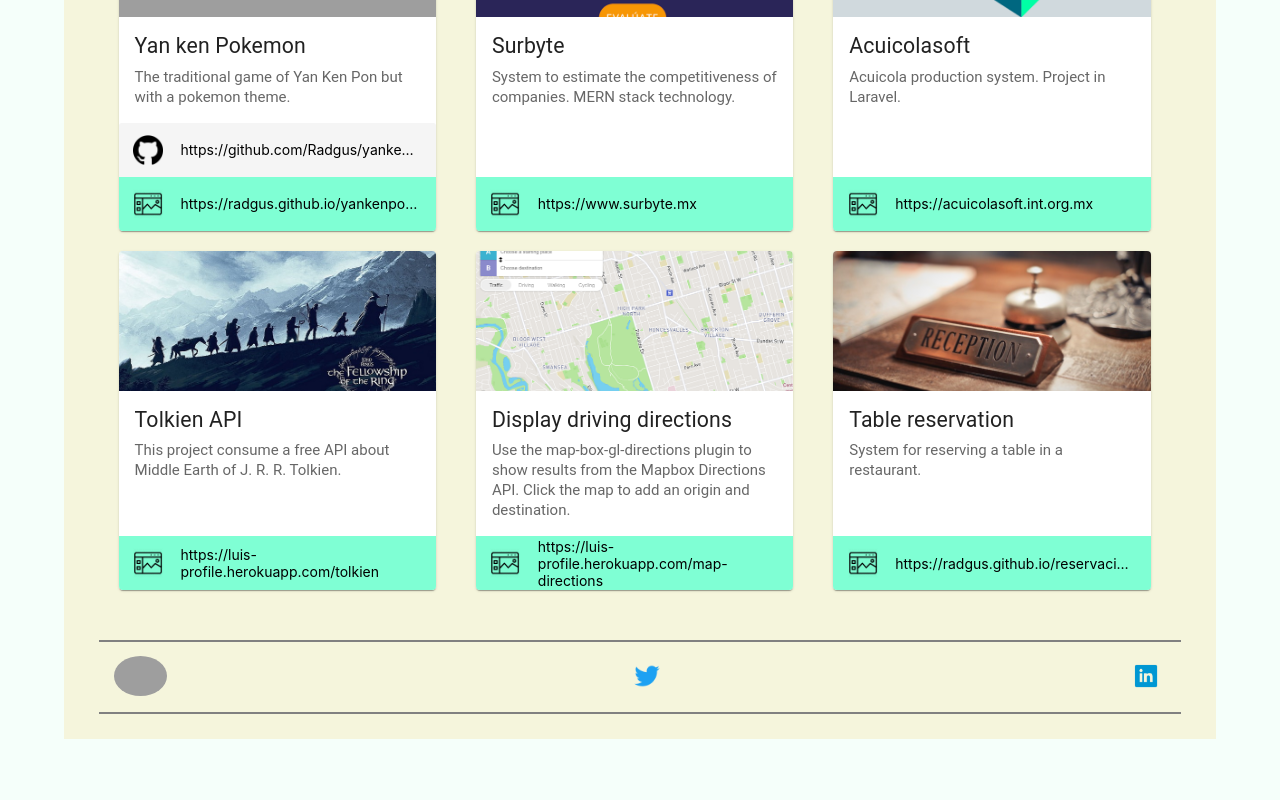
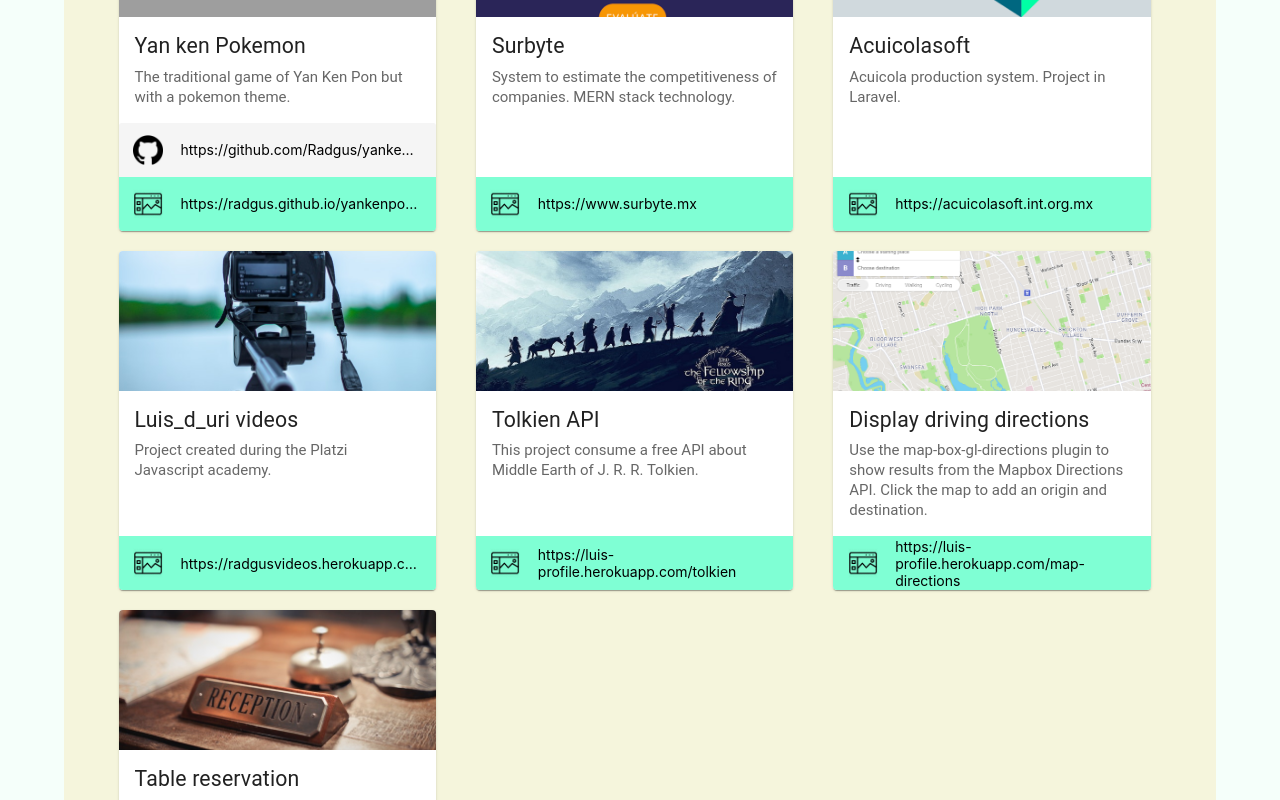
Before and after one commit to Radgus/portfolio, a React (Create React App) app: page / in a window 1280 px wide. Shown: the part 552-1352 px from the top of the page. Before the commit the page ends 1291 px from the top, so only its background shows below. Built offline with nearby package versions, Linux system fonts and the light colour scheme; grey boxes are pictures that could not be loaded.

Commit message:
radgus videos added

```diff
--- a/src/components/Card.jsx
+++ b/src/components/Card.jsx
@@ -90,7 +90,7 @@ export default function ImgMediaCard(props) {
         <A href={props.web}  target="_blank">
           <Img
             src={props.src}
-            alt="green iguana"
+            alt={props.alt}
           />
         </A>
         <CardContent>
--- a/src/pages/home/index.jsx
+++ b/src/pages/home/index.jsx
@@ -7,6 +7,7 @@ import linkedinIcon from '../../resource/images/linkedin.png';
 import pokemonLogo from '../../resource/images/poke2.png';
 import surbyteLogo from '../../resource/images/surbyte.png';
 import acuicolaLogo from '../../resource/images/acuicola.png';
+import videoLogo from '../../resource/images/video.jpg';
 import fellowLogo from '../../resource/images/fellow.jpg';
 import mapLogo from '../../resource/images/dirmap.png';
 import recepcionLogo from '../../resource/images/recepcion.jpg';
@@ -71,6 +72,7 @@ const Home = () => {
         <SectionContainer>
           <ImgMediaCard
             src={pokemonLogo}
+            alt='pokemon fight'
             title='Yan ken Pokemon'
             description='The traditional game of Yan Ken Pon but with a pokemon theme.'
             web='https://radgus.github.io/yankenpokemon'
@@ -78,6 +80,7 @@ const Home = () => {
           />
           <ImgMediaCard
             src={surbyteLogo}
+            alt='Surbyte logo'
             title='Surbyte'
             description='System to estimate the competitiveness of companies. MERN stack technology.'
             web='https://www.surbyte.mx'
@@ -85,13 +88,23 @@ const Home = () => {
           />
           <ImgMediaCard
             src={acuicolaLogo}
+            alt='Acuicola logo'
             title='Acuicolasoft'
             description='Acuicola production system. Project in Laravel.'
             web='https://acuicolasoft.int.org.mx'
             github=''
           />
           <ImgMediaCard
+            src={videoLogo}
+            alt='Picture of Igor Korzh in Pexels'
+            title='Luis_d_uri videos'
+            description='Project created during the Platzi Javascript academy.'
+            web='https://radgusvideos.herokuapp.com/'
+            github=''
+          />
+          <ImgMediaCard
             src={fellowLogo}
+            alt='fellowship Logo'
             title='Tolkien API'
             description='This project consume a free API about Middle Earth of J. R. R. Tolkien.'
             web='https://luis-profile.herokuapp.com/tolkien'
@@ -99,6 +112,7 @@ const Home = () => {
           />
           <ImgMediaCard
             src={mapLogo}
+            alt='map Logo'
             title='Display driving directions'
             description='Use the map-box-gl-directions plugin to show results from the Mapbox Directions API. Click the map to add an origin and destination.'
             web='https://luis-profile.herokuapp.com/map-directions'
@@ -106,6 +120,7 @@ const Home = () => {
           />
           <ImgMediaCard
             src={recepcionLogo}
+            alt='reservation Logo'
             title='Table reservation'
             description='System for reserving a table in a restaurant.'
             web='https://radgus.github.io/reservaciones'
```
Also changed, not shown: src/resource/images/video.jpg (added).
